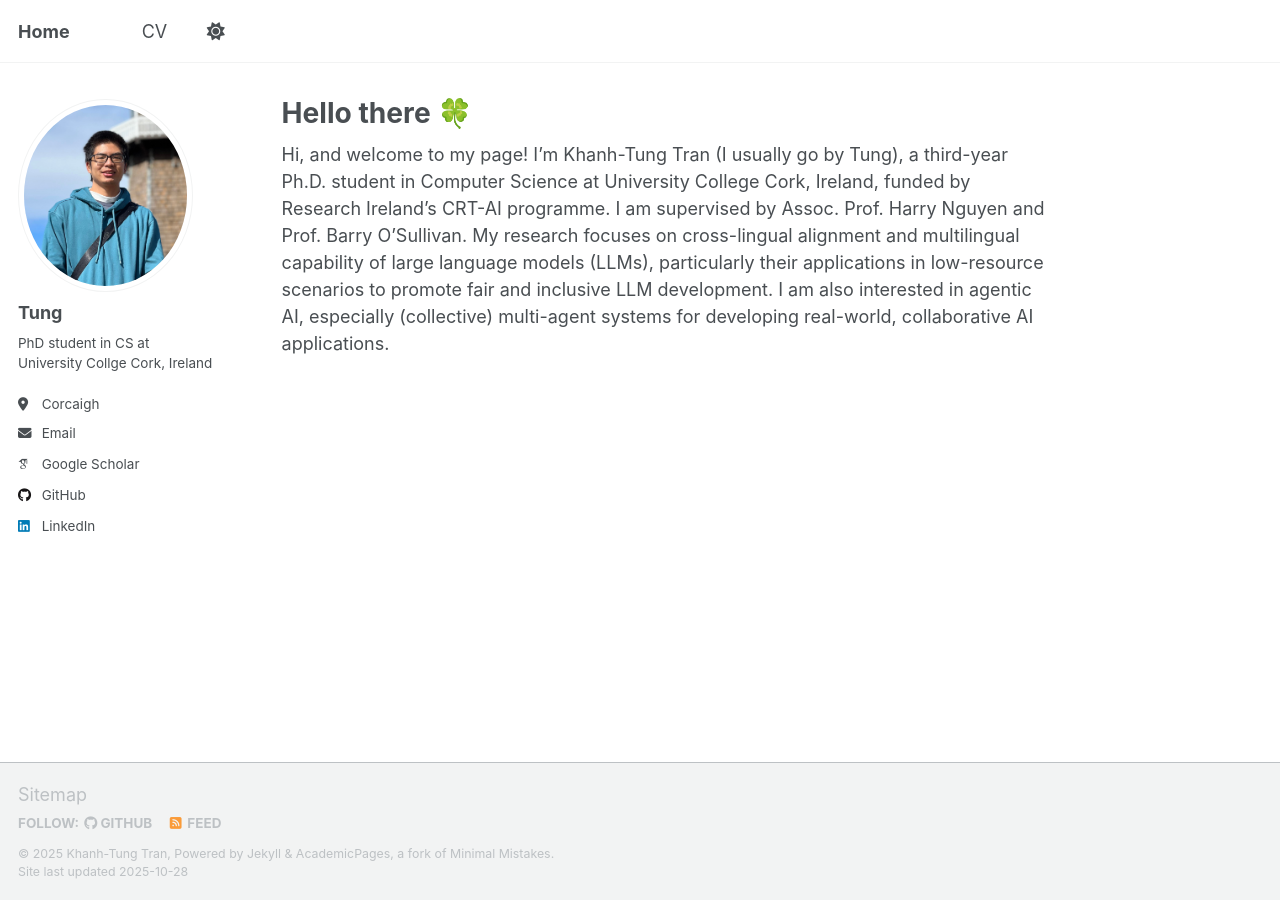
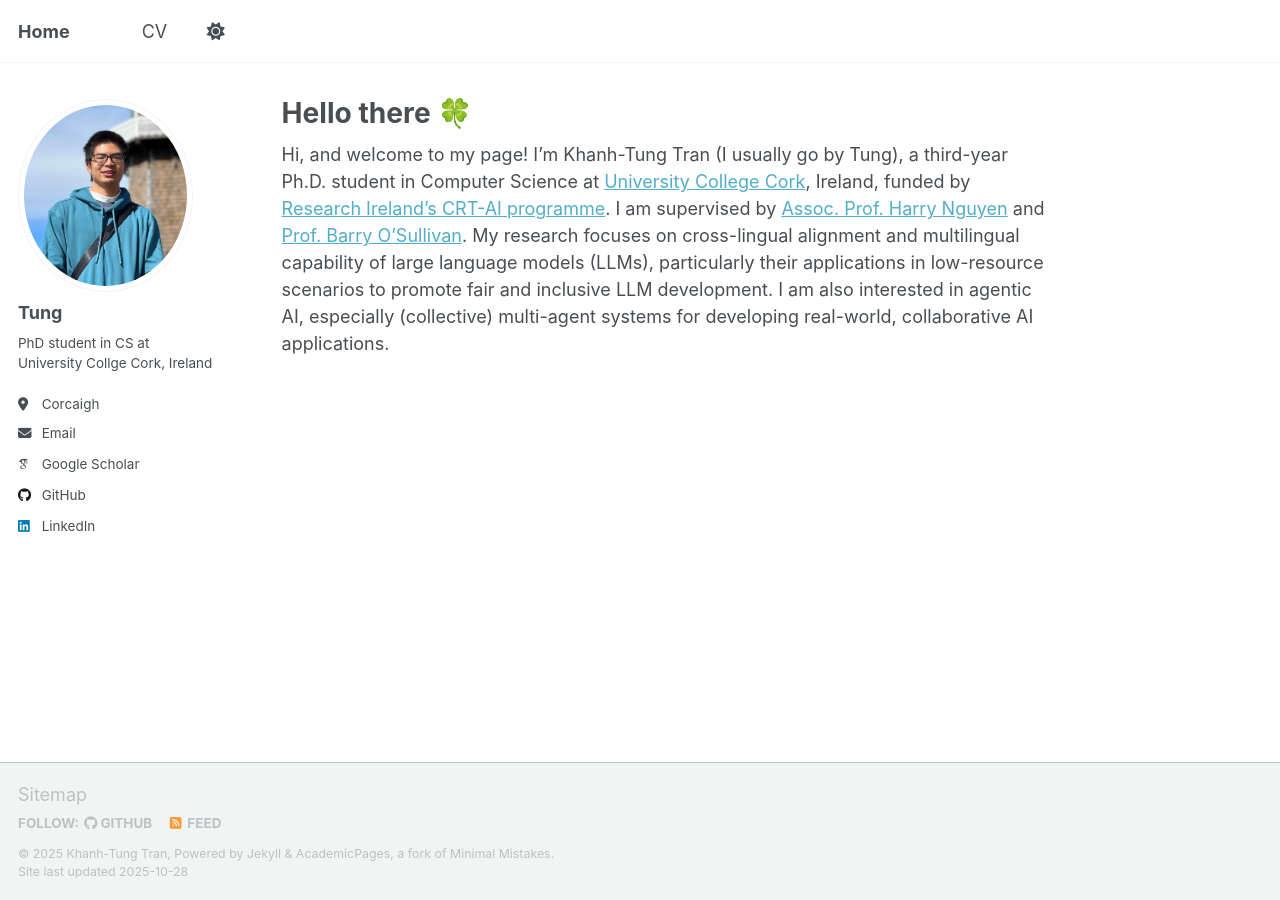
Before and after one commit to KhanhTungTran/KhanhTungTran.github.io, a Jekyll site: the page built from _pages/about.md, in a window 1280 px wide. Built offline with Jekyll 4.4.1, drawn with Linux system fonts in a browser that asks for light colours; some web fonts are replaced; a script that is not in the unit is left out; some of the changed lines change nothing that is shown.

Commit message:
Update about.md

```diff
--- a/_pages/about.md
+++ b/_pages/about.md
@@ -7,4 +7,4 @@ redirect_from:
   - /about.html
 ---
 
-Hi, and welcome to my page! I’m Khanh-Tung Tran (I usually go by Tung), a third-year Ph.D. student in Computer Science at University College Cork, Ireland, funded by Research Ireland’s CRT-AI programme. I am supervised by Assoc. Prof. Harry Nguyen and Prof. Barry O’Sullivan. My research focuses on cross-lingual alignment and multilingual capability of large language models (LLMs), particularly their applications in low-resource scenarios to promote fair and inclusive LLM development. I am also interested in agentic AI, especially (collective) multi-agent systems for developing real-world, collaborative AI applications.
+Hi, and welcome to my page! I’m Khanh-Tung Tran (I usually go by Tung), a third-year Ph.D. student in Computer Science at [University College Cork](https://www.ucc.ie/en/), Ireland, funded by [Research Ireland’s CRT-AI programme](https://www.crt-ai.ie/). I am supervised by [Assoc. Prof. Harry Nguyen](https://research.ucc.ie/profiles/harry.nguyen@ucc.ie) and [Prof. Barry O’Sullivan](https://osullivan.ucc.ie/). My research focuses on cross-lingual alignment and multilingual capability of large language models (LLMs), particularly their applications in low-resource scenarios to promote fair and inclusive LLM development. I am also interested in agentic AI, especially (collective) multi-agent systems for developing real-world, collaborative AI applications.
```
